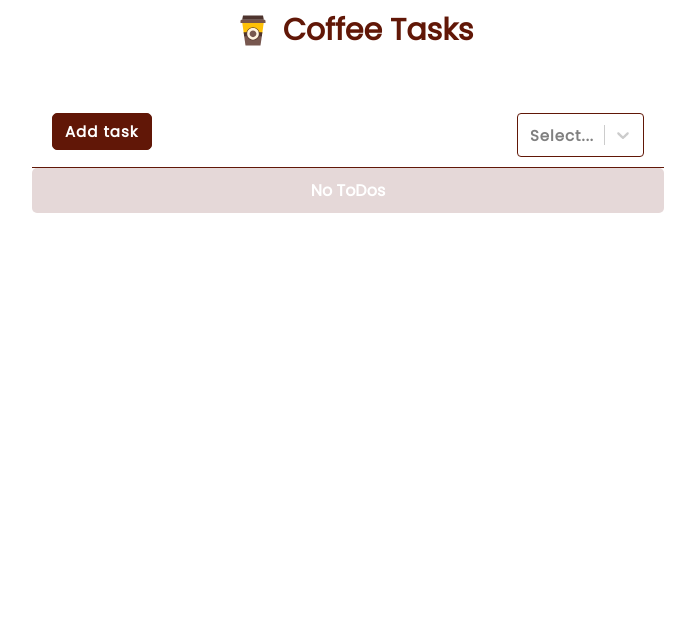
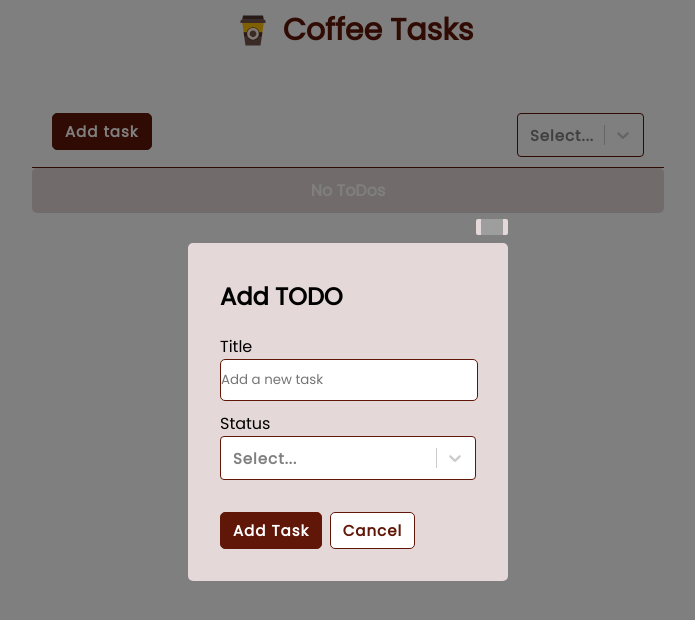
Before and after one commit to SauveJeanLuc/coffee-tasks, a React (Vite) app: page / in a window 1280 px wide. Shown: the top 620 px of the page, without its empty margins (292-987 px from the left). Built offline with nearby package versions, Linux system fonts and the light colour scheme; grey boxes are pictures that could not be loaded.

Commit message:
add pop-up to app

```diff
--- a/src/App.jsx
+++ b/src/App.jsx
@@ -1,7 +1,7 @@
 import Header from './components/Header';
 import Nav from './components/Nav';
 import ToDoContainer from './components/ToDoContainer';
-
+import PopUp from './components/PopUp';
 
 function App() {
 
@@ -21,6 +21,7 @@ function App() {
       <div style={divStyles}>
         <Nav />
         <ToDoContainer />
+        <PopUp/>
       </div>
     </>
   );
```
